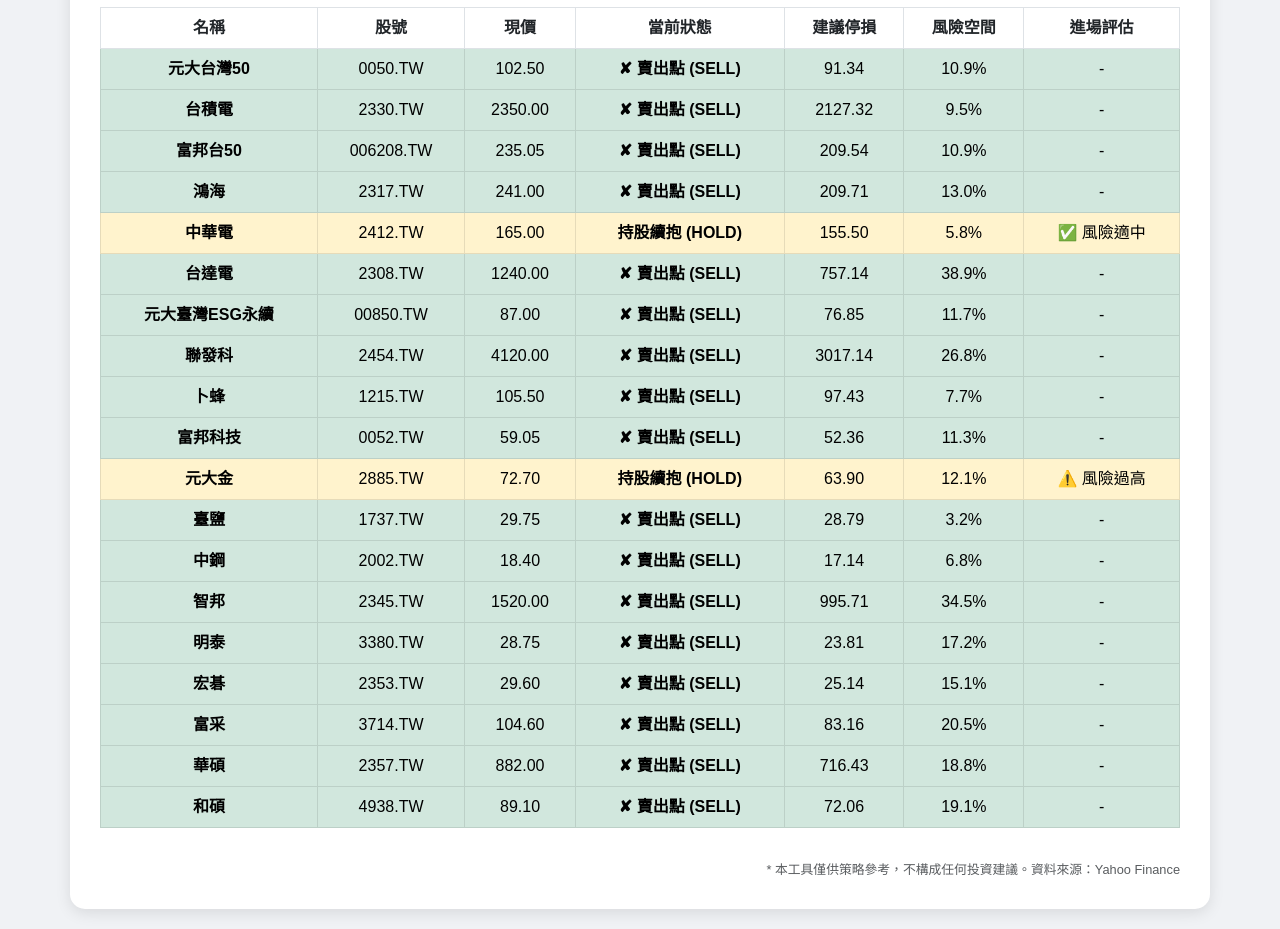
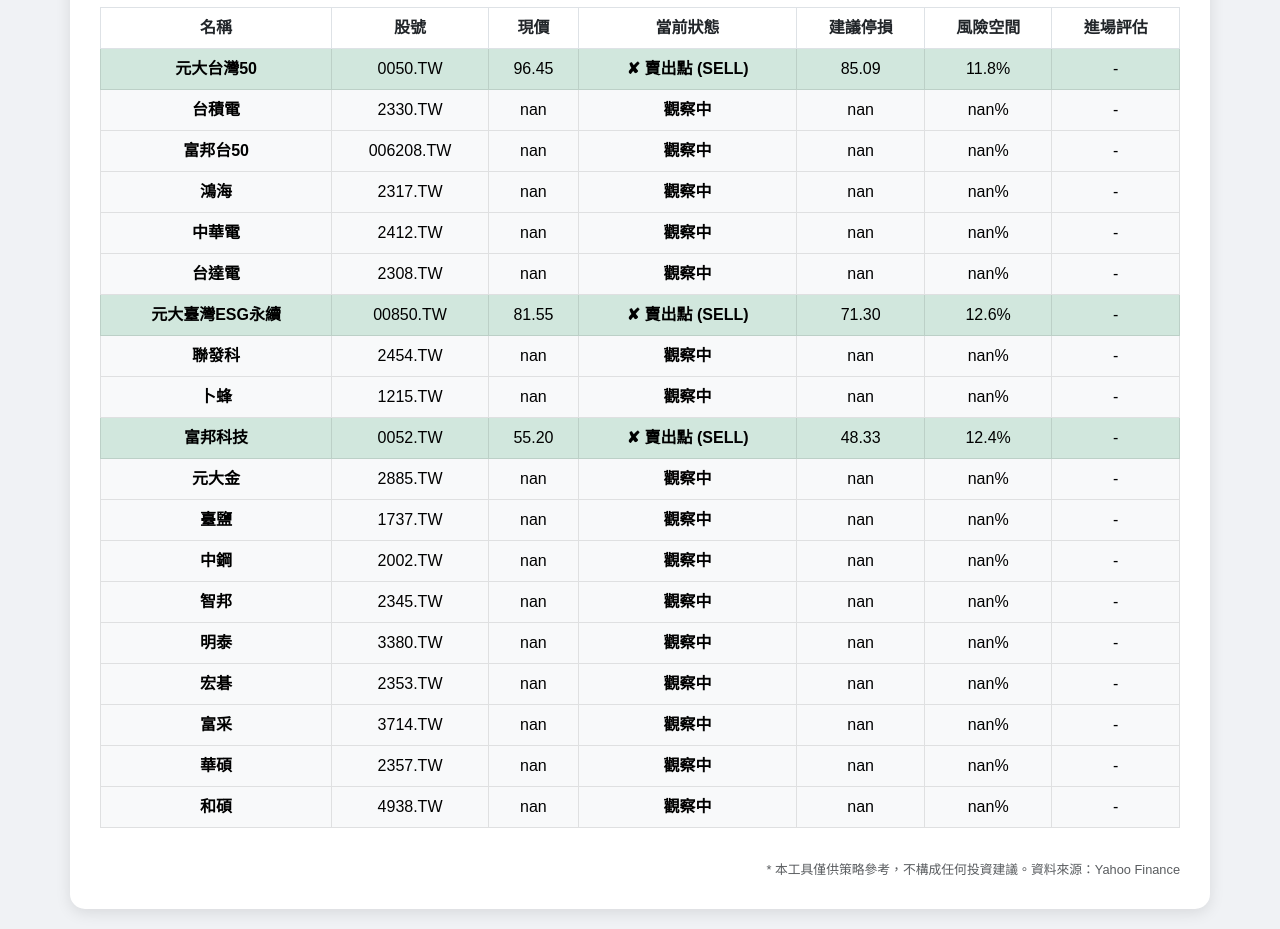
Before and after one commit to jonathan1031/weekly-stock-strategy, a plain HTML site: page index.html in a window 1280 px wide. Shown: the part 320-1249 px from the top of the page. Drawn offline with nearby package versions, Linux system fonts and the light colour scheme.

Commit message:
deploy: 46ad48ba0040104810127b52d7a940fe1dade4be

```diff
--- a/index.html
+++ b/index.html
@@ -20,7 +20,7 @@
     <div class="container-main container">
         <div class="d-flex justify-content-between align-items-center mb-4">
             <h2 class="m-0">📈 策略監控面板</h2>
-            <span class="text-muted">🕒 更新時間：2026-11-13 23:49:27</span>
+            <span class="text-muted">🕒 更新時間：2026-11-17 01:44:29</span>
         </div>
 
         <div class="logic-card shadow-sm">
@@ -59,190 +59,190 @@
     <tr class="table-success">
         <td class="fw-bold">元大台灣50</td>
         <td>0050.TW</td>
-        <td>102.50</td>
+        <td>96.45</td>
         <td class="fw-bold">✘ 賣出點 (SELL)</td>
-        <td>91.34</td>
-        <td>10.9%</td>
+        <td>85.09</td>
+        <td>11.8%</td>
         <td>-</td>
     </tr>
 
-    <tr class="table-success">
+    <tr class="table-light">
         <td class="fw-bold">台積電</td>
         <td>2330.TW</td>
-        <td>2350.00</td>
-        <td class="fw-bold">✘ 賣出點 (SELL)</td>
-        <td>2127.32</td>
-        <td>9.5%</td>
+        <td>nan</td>
+        <td class="fw-bold">觀察中</td>
+        <td>nan</td>
+        <td>nan%</td>
         <td>-</td>
     </tr>
 
-    <tr class="table-success">
+    <tr class="table-light">
         <td class="fw-bold">富邦台50</td>
         <td>006208.TW</td>
-        <td>235.05</td>
-        <td class="fw-bold">✘ 賣出點 (SELL)</td>
-        <td>209.54</td>
-        <td>10.9%</td>
+        <td>nan</td>
+        <td class="fw-bold">觀察中</td>
+        <td>nan</td>
+        <td>nan%</td>
         <td>-</td>
     </tr>
 
-    <tr class="table-success">
+    <tr class="table-light">
         <td class="fw-bold">鴻海</td>
         <td>2317.TW</td>
-        <td>241.00</td>
-        <td class="fw-bold">✘ 賣出點 (SELL)</td>
-        <td>209.71</td>
-        <td>13.0%</td>
+        <td>nan</td>
+        <td class="fw-bold">觀察中</td>
+        <td>nan</td>
+        <td>nan%</td>
         <td>-</td>
     </tr>
 
-    <tr class="table-warning">
+    <tr class="table-light">
         <td class="fw-bold">中華電</td>
         <td>2412.TW</td>
-        <td>165.00</td>
-        <td class="fw-bold">持股續抱 (HOLD)</td>
-        <td>155.50</td>
-        <td>5.8%</td>
-        <td>✅ 風險適中</td>
+        <td>nan</td>
+        <td class="fw-bold">觀察中</td>
+        <td>nan</td>
+        <td>nan%</td>
+        <td>-</td>
     </tr>
 
-    <tr class="table-success">
+    <tr class="table-light">
         <td class="fw-bold">台達電</td>
         <td>2308.TW</td>
-        <td>1240.00</td>
-        <td class="fw-bold">✘ 賣出點 (SELL)</td>
-        <td>757.14</td>
-        <td>38.9%</td>
+        <td>nan</td>
+        <td class="fw-bold">觀察中</td>
+        <td>nan</td>
+        <td>nan%</td>
         <td>-</td>
     </tr>
 
     <tr class="table-success">
         <td class="fw-bold">元大臺灣ESG永續</td>
         <td>00850.TW</td>
-        <td>87.00</td>
+        <td>81.55</td>
         <td class="fw-bold">✘ 賣出點 (SELL)</td>
-        <td>76.85</td>
-        <td>11.7%</td>
+        <td>71.30</td>
+        <td>12.6%</td>
         <td>-</td>
     </tr>
 
-    <tr class="table-success">
+    <tr class="table-light">
         <td class="fw-bold">聯發科</td>
         <td>2454.TW</td>
-        <td>4120.00</td>
-        <td class="fw-bold">✘ 賣出點 (SELL)</td>
-        <td>3017.14</td>
-        <td>26.8%</td>
+        <td>nan</td>
+        <td class="fw-bold">觀察中</td>
+        <td>nan</td>
+        <td>nan%</td>
         <td>-</td>
     </tr>
 
-    <tr class="table-success">
+    <tr class="table-light">
         <td class="fw-bold">卜蜂</td>
         <td>1215.TW</td>
-        <td>105.50</td>
-        <td class="fw-bold">✘ 賣出點 (SELL)</td>
-        <td>97.43</td>
-        <td>7.7%</td>
+        <td>nan</td>
+        <td class="fw-bold">觀察中</td>
+        <td>nan</td>
+        <td>nan%</td>
         <td>-</td>
     </tr>
 
     <tr class="table-success">
         <td class="fw-bold">富邦科技</td>
         <td>0052.TW</td>
-        <td>59.05</td>
+        <td>55.20</td>
         <td class="fw-bold">✘ 賣出點 (SELL)</td>
-        <td>52.36</td>
-        <td>11.3%</td>
+        <td>48.33</td>
+        <td>12.4%</td>
         <td>-</td>
     </tr>
 
-    <tr class="table-warning">
+    <tr class="table-light">
         <td class="fw-bold">元大金</td>
         <td>2885.TW</td>
-        <td>72.70</td>
-        <td class="fw-bold">持股續抱 (HOLD)</td>
-        <td>63.90</td>
-        <td>12.1%</td>
-        <td>⚠️ 風險過高</td>
-    </tr>
-
-    <tr class="table-success">
-        <td class="fw-bold">臺鹽</td>
-        <td>1737.TW</td>
-        <td>29.75</td>
-        <td class="fw-bold">✘ 賣出點 (SELL)</td>
-        <td>28.79</td>
-        <td>3.2%</td>
+        <td>nan</td>
+        <td class="fw-bold">觀察中</td>
+        <td>nan</td>
+        <td>nan%</td>
         <td>-</td>
     </tr>
 
-    <tr class="table-success">
-        <td class="fw-bold">中鋼</td>
-        <td>2002.TW</td>
-        <td>18.40</td>
-        <td class="fw-bold">✘ 賣出點 (SELL)</td>
-        <td>17.14</td>
-        <td>6.8%</td>
+    <tr class="table-light">
+        <td class="fw-bold">臺鹽</td>
+        <td>1737.TW</td>
+        <td>nan</td>
+        <td class="fw-bold">觀察中</td>
+        <td>nan</td>
+        <td>nan%</td>
         <td>-</td>
     </tr>
 
-    <tr class="table-success">
-        <td class="fw-bold">智邦</td>
-        <td>2345.TW</td>
-        <td>1520.00</td>
-        <td class="fw-bold">✘ 賣出點 (SELL)</td>
-        <td>995.71</td>
-        <td>34.5%</td>
+    <tr class="table-light">
+        <td class="fw-bold">中鋼</td>
+        <td>2002.TW</td>
+        <td>nan</td>
+        <td class="fw-bold">觀察中</td>
+        <td>nan</td>
+        <td>nan%</td>
         <td>-</td>
     </tr>
 
-    <tr class="table-success">
-        <td class="fw-bold">明泰</td>
-        <td>3380.TW</td>
-        <td>28.75</td>
-        <td class="fw-bold">✘ 賣出點 (SELL)</td>
-        <td>23.81</td>
-        <td>17.2%</td>
+    <tr class="table-light">
+        <td class="fw-bold">智邦</td>
+        <td>2345.TW</td>
+        <td>nan</td>
+        <td class="fw-bold">觀察中</td>
+        <td>nan</td>
+        <td>nan%</td>
         <td>-</td>
     </tr>
 
-    <tr class="table-success">
-        <td class="fw-bold">宏碁</td>
-        <td>2353.TW</td>
-        <td>29.60</td>
-        <td class="fw-bold">✘ 賣出點 (SELL)</td>
-        <td>25.14</td>
-        <td>15.1%</td>
+    <tr class="table-light">
+        <td class="fw-bold">明泰</td>
+        <td>3380.TW</td>
+        <td>nan</td>
+        <td class="fw-bold">觀察中</td>
+        <td>nan</td>
+        <td>nan%</td>
         <td>-</td>
     </tr>
 
-    <tr class="table-success">
-        <td class="fw-bold">富采</td>
-        <td>3714.TW</td>
-        <td>104.60</td>
-        <td class="fw-bold">✘ 賣出點 (SELL)</td>
-        <td>83.16</td>
-        <td>20.5%</td>
+    <tr class="table-light">
+        <td class="fw-bold">宏碁</td>
+        <td>2353.TW</td>
+        <td>nan</td>
+        <td class="fw-bold">觀察中</td>
+        <td>nan</td>
+        <td>nan%</td>
         <td>-</td>
     </tr>
 
-    <tr class="table-success">
-        <td class="fw-bold">華碩</td>
-        <td>2357.TW</td>
-        <td>882.00</td>
-        <td class="fw-bold">✘ 賣出點 (SELL)</td>
-        <td>716.43</td>
-        <td>18.8%</td>
+    <tr class="table-light">
+        <td class="fw-bold">富采</td>
+        <td>3714.TW</td>
+        <td>nan</td>
+        <td class="fw-bold">觀察中</td>
+        <td>nan</td>
+        <td>nan%</td>
         <td>-</td>
     </tr>
 
-    <tr class="table-success">
+    <tr class="table-light">
+        <td class="fw-bold">華碩</td>
+        <td>2357.TW</td>
+        <td>nan</td>
+        <td class="fw-bold">觀察中</td>
+        <td>nan</td>
+        <td>nan%</td>
+        <td>-</td>
+    </tr>
+
+    <tr class="table-light">
         <td class="fw-bold">和碩</td>
         <td>4938.TW</td>
-        <td>89.10</td>
-        <td class="fw-bold">✘ 賣出點 (SELL)</td>
-        <td>72.06</td>
-        <td>19.1%</td>
+        <td>nan</td>
+        <td class="fw-bold">觀察中</td>
+        <td>nan</td>
+        <td>nan%</td>
         <td>-</td>
     </tr>
 
```
